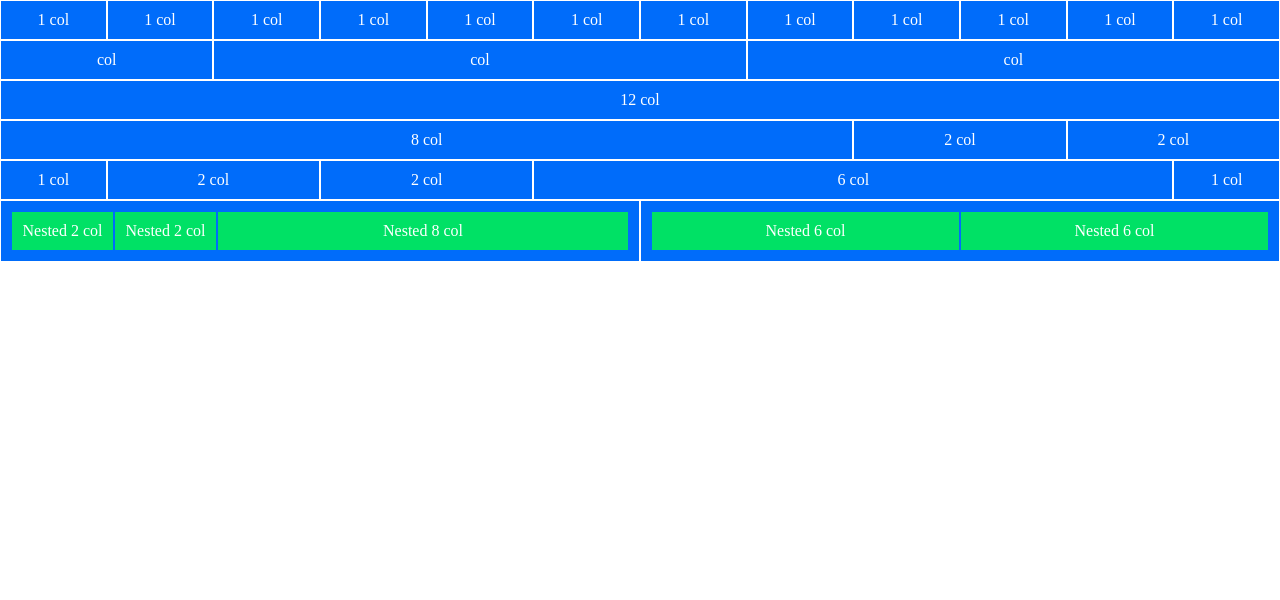
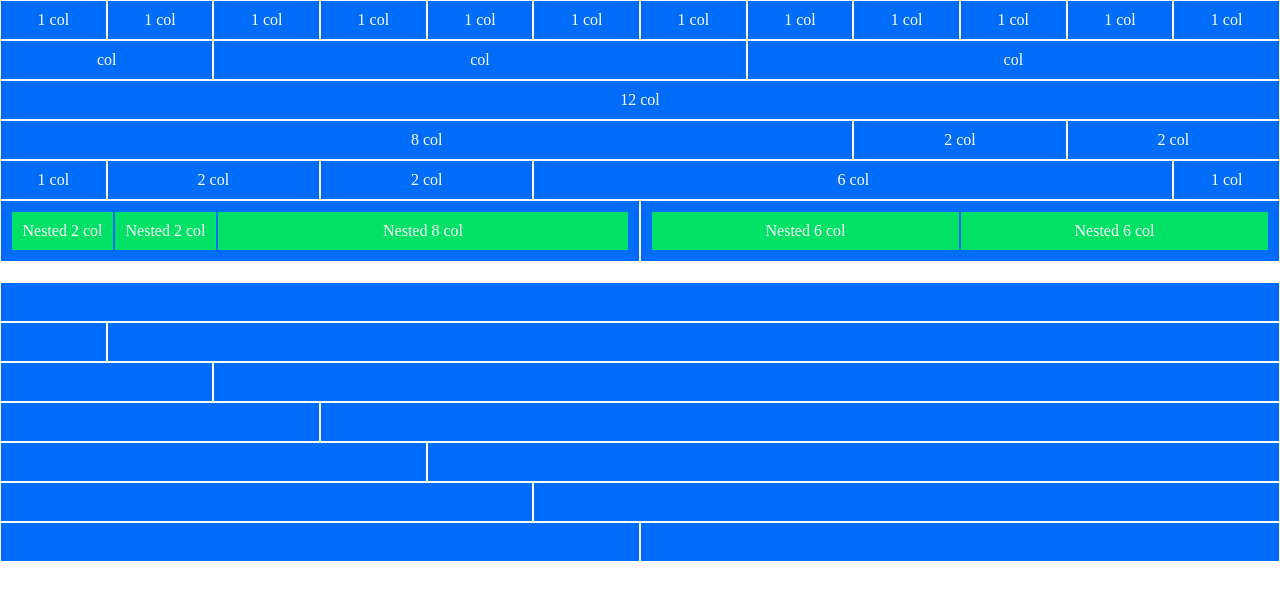
Before and after one commit to markcaf/html-css-12bool, a plain HTML site: page index.html in a window 1280 px wide. Drawn offline with Linux system fonts and the light colour scheme.

Commit message:
Seconda parte - fine

```diff
--- a/css/style.css
+++ b/css/style.css
@@ -11,3 +11,7 @@
     border: 1px solid #006cfa;
     color: white;
 }
+
+#first-exercise{
+    margin-bottom: 20px;
+}
--- a/index.html
+++ b/index.html
@@ -68,7 +68,39 @@
         </section>
 
         <section id="second-exercise">
+            <div class="row center">
+                <div class="col-12 bg-blue">&nbsp</div>
+            </div>
 
+            <div class="row center">
+                <div class="col-1 bg-blue">&nbsp</div>
+                <div class="col-11 bg-blue">&nbsp</div>
+            </div>
+
+            <div class="row center">
+                <div class="col-2 bg-blue">&nbsp</div>
+                <div class="col-10 bg-blue">&nbsp</div>
+            </div>
+
+            <div class="row center">
+                <div class="col-3 bg-blue">&nbsp</div>
+                <div class="col-9 bg-blue">&nbsp</div>
+            </div>
+
+            <div class="row center">
+                <div class="col-4 bg-blue">&nbsp</div>
+                <div class="col-8 bg-blue">&nbsp</div>
+            </div>
+
+            <div class="row center">
+                <div class="col-5 bg-blue">&nbsp</div>
+                <div class="col-7 bg-blue">&nbsp</div>
+            </div>
+
+            <div class="row center">
+                <div class="col-6 bg-blue">&nbsp</div>
+                <div class="col-6 bg-blue">&nbsp</div>
+            </div>
         </section>
     </div>
 
```
